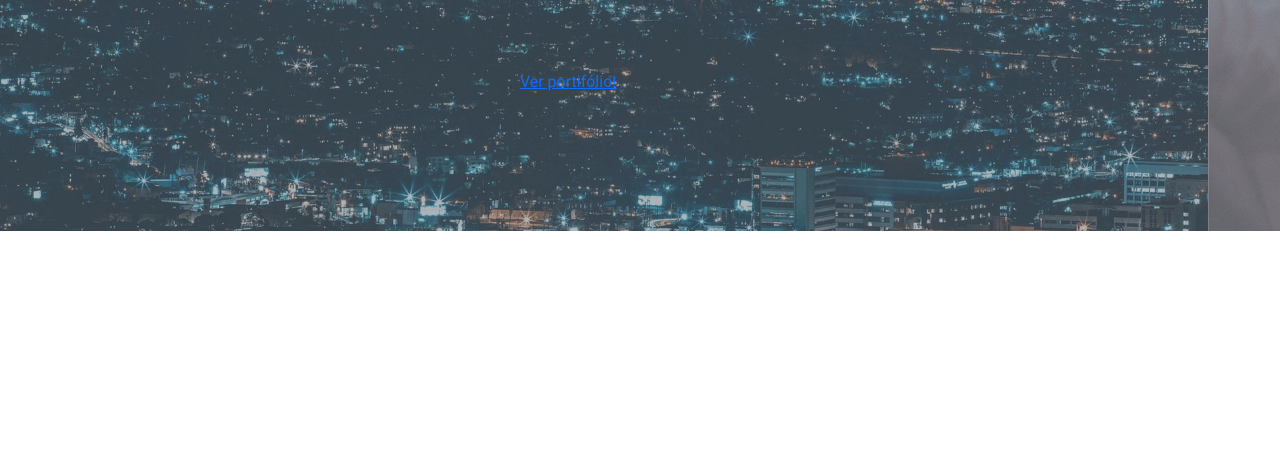
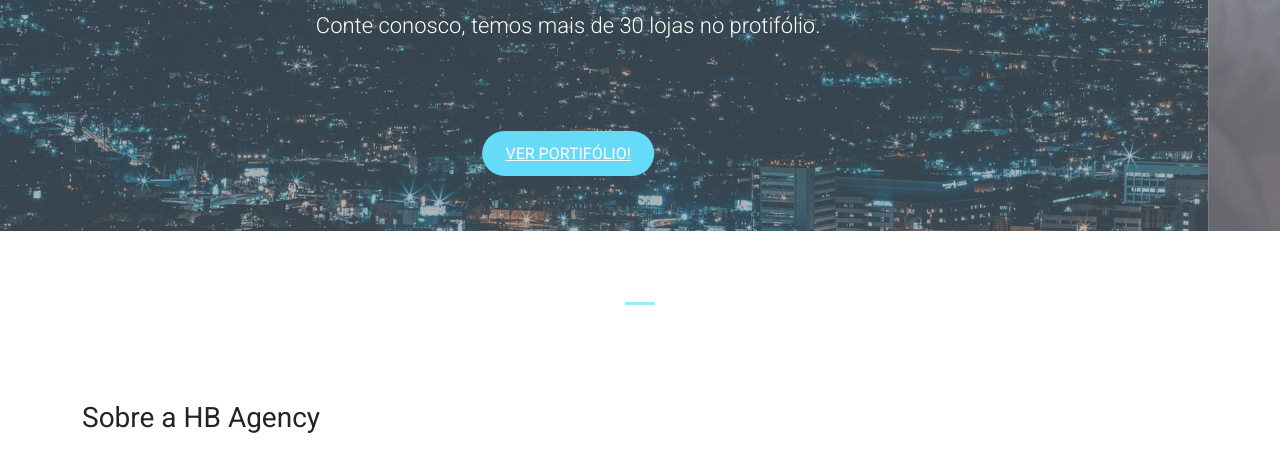
Before and after one commit to HudsonBonato/Projeto-Curso, a plain HTML site: page index.html in a window 1280 px wide. Shown: the part 490-962 px from the top of the page. Before the commit the page ends 821 px from the top, so only its background shows below. Drawn offline with nearby package versions, Linux system fonts and the light colour scheme.

Commit message:
adicionei mais um pouco da pagina

```diff
--- a/css/style.css
+++ b/css/style.css
@@ -54,7 +54,7 @@ header, .navbar {
 }
 
 #mainSlider .carousel-caption {
-    top: 30%;
+    top: 40%;
 }
 
 #mainSlider .carousel-caption h2 {
@@ -69,7 +69,7 @@ header, .navbar {
     color: #FFF;
 }
 
-#main-btn {
+.main-btn {
     background-color: #65DAF9;
     color: #FFF;
     text-transform: uppercase;
@@ -77,4 +77,18 @@ header, .navbar {
     height: 60px;
     padding: 10px 20px;
     border-radius: 30px;
+    border: 3px solid transparent;
+    transition: .5s;
 }
+
+
+.main-btn:hover {
+    text-decoration: none;
+    color: #FFF;
+    background-color: transparent;
+    border-color: #65DAF9;
+}
+
+.carousel-indicators .active {
+    background-color: #65DAF9;
+}
--- a/index.html
+++ b/index.html
@@ -86,7 +86,7 @@
                         <img src="img/banner3.png" class="d-block w-100" alt="Manutenção em Software">
                         <div class="carousel-caption d-none d-md-block">
                             <h2>Esta buscando manuntenção no seu software?</h2>
-                            <p>A HB Agency conta com angenehiros altamente qualificados para redolver o seu problema.
+                            <p>A HB Agency conta com engenheiros altamente qualificados para redolver o seu problema.
                             </p>
                             <a href="#" class="main-btn">Entre em contato!</a>
                         </div>
@@ -101,6 +101,19 @@
                     <span class="sr-only"Next></span>
                 </button>
             </div>
+            <div id="about-area">
+                <div class="container">
+                    <div class="row">
+                        <div class="col-12">
+                            <h3>Sobre a HB Agency</h3>
+                        </div>
+                        <div class="col-md-6">
+
+                        </div>
+                    </div>
+                </div>
+
+            </div>
         </div>
     </main>
 
```
